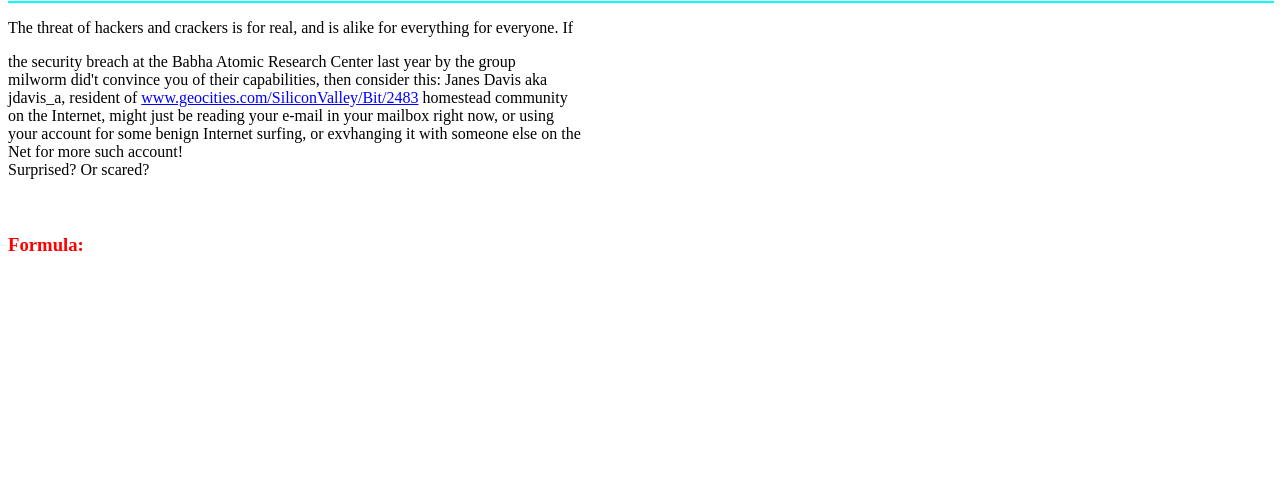
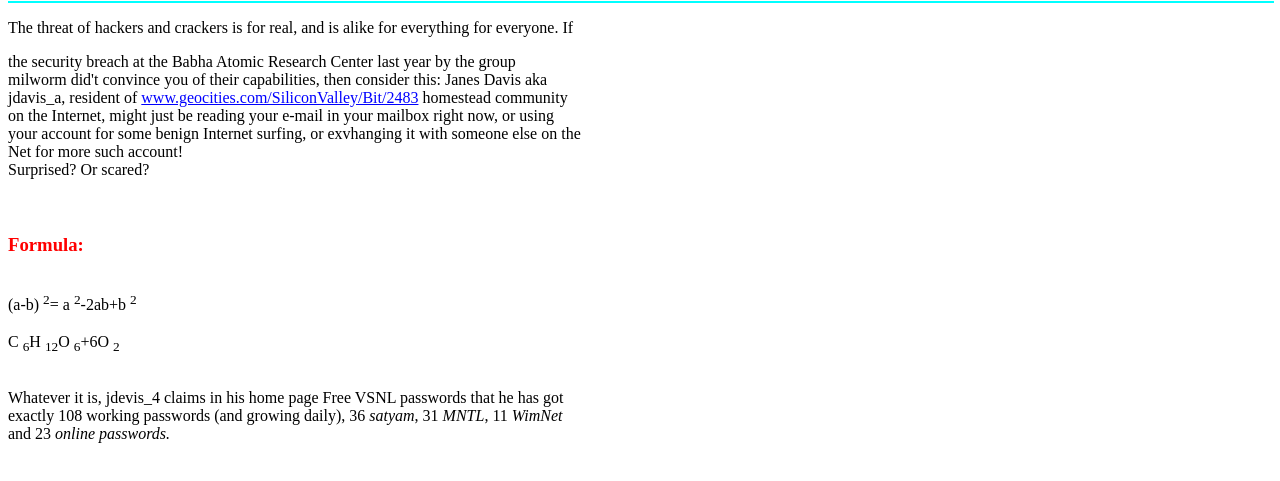
Before and after one commit to pratik11pokhrel/Assignment-IT, a plain HTML site: page index.html in a window 1280 px wide. Shown: the part 79-560 px from the top of the page. Drawn offline with Linux system fonts and the light colour scheme.

Commit message:
Exercise1 completed

```diff
--- a/index.html
+++ b/index.html
@@ -20,7 +20,13 @@
    <br>
    <br>
    <h3 style="color: red;">Formula:</h3> <br>
+   (a-b) <sup>2</sup>= a <sup>2</sup>-2ab+b <sup>2</sup> <br> <br>
+   C <sub>6</sub>H <sub>12</sub>O <sub>6</sub>+6O <sub>2</sub> <br> <br>
 
+   <p>Whatever it is, jdevis_4 claims in his home page Free VSNL passwords that he has got <br>
+      exactly 108 working passwords (and growing daily), 36 <i>satyam</i>, 31 <i>MNTL</i>, 11 <i>WimNet</i> <br>
+      and 23 <i>online passwords.</i>
+</p>
 
 </body>
 </html>
```
